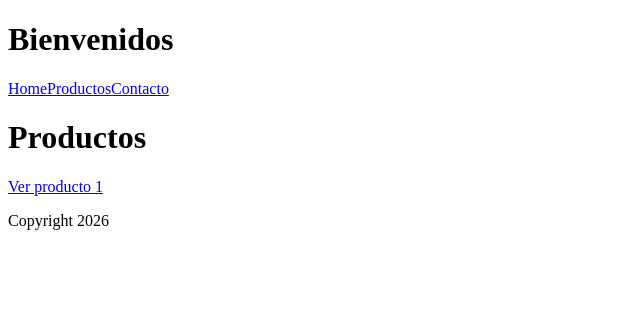
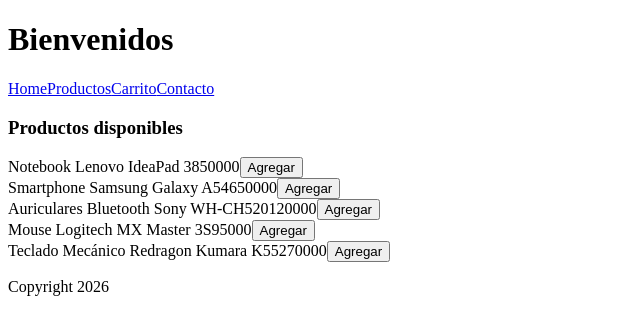
Before and after one commit to romidenardi/modulo3-trabajofinal, a React (Vite) app: page /productos in a window 1280 px wide. Shown: the top 334 px of the page, without its empty margins (0-640 px from the left). Built offline with nearby package versions, Linux system fonts and the light colour scheme.

Commit message:
Cart store, products y cart

```diff
--- a/src/App.jsx
+++ b/src/App.jsx
@@ -7,6 +7,7 @@
 import { Home } from "./components/pages/Home";
 import { Product } from "./components/pages/Product";
 import { Products } from "./components/pages/Products";
+import { Cart } from "./components/pages/Cart";
 
 function App() {
 
@@ -17,6 +18,7 @@
         <Routes>
           <Route path="/" element={<Home/>} />
           <Route path="/productos" element={<Products/>} />
+          <Route path="/carrito" element={<Cart/>} />
           <Route path="/producto/:id" element={<Product/>} />
           <Route path="/contacto" element={<Contact/>} />
         </Routes>
--- a/src/components/common/Nav.jsx
+++ b/src/components/common/Nav.jsx
@@ -7,6 +7,7 @@
       <nav>
         <Link to="/">Home</Link>
         <Link to="/productos">Productos</Link>
+        <Link to="/cart">Carrito</Link>
         <Link to="/contacto">Contacto</Link>
       </nav>
     </div>
--- /dev/null
+++ b/src/components/pages/Cart.jsx
@@ -0,0 +1,46 @@
+import React from "react";
+import { useCartStore } from "../../store/cartStore";
+
+
+export const Cart = () => {
+
+  const items = useCartStore ((state) => state.items);
+  const addProducts = useCartStore ((state) => state.addProducts);
+  const deleteProduct = useCartStore ((state) => state.deleteProduct);
+  const changeQuantity = useCartStore ((state) => state.changeQuantity);
+  const emptyCart = useCartStore ((state) => state.emptyCart);
+  const getItemsTotal = useCartStore ((state) => state.getItemsTotal);
+  const getPriceTotal = useCartStore ((state) => state.getPriceTotal);
+
+  if (items.lenght === 0) {
+    return (
+      <div>
+        <h3>Tu carrito</h3>
+        <p>Aún no agregaste productos</p>
+      </div>
+    );
+  }
+
+  return (
+      <div>
+        <h3>Tu carrito ({getItemsTotal()} productos)</h3>
+        {items.map((item) => (
+          <div key={item.id}>
+            <h5>{item.name}</h5>
+            <button onClick={() => changeQuantity (item.id, item.quantity - 1)}>-1</button>
+            <p>{item.quantity}</p>
+            <button onClick={() => changeQuantity (item.id, item.quantity + 1)}>+1</button>
+            <p>$ {item.quantity * item.price}</p>
+            <button onClick={deleteProduct}>Eliminar</button>
+          </div>
+        ))}
+        <div>
+          <strong>Total: ${getPriceTotal()}</strong>
+        </div>
+        <div>
+          <button onClick={emptyCart}></button>
+        </div>
+      </div>
+  );
+
+};
--- a/src/components/pages/Products.jsx
+++ b/src/components/pages/Products.jsx
@@ -1,11 +1,55 @@
-import React from 'react'
-import { Link } from 'react-router-dom'
+import React from "react";
+import { useCartStore } from "../../store/cartStore";
 
-export const Products = () => {
+const productList = [
+  {
+    id: 1,
+    name: "Notebook Lenovo IdeaPad 3",
+    description: "Notebook con procesador Intel i5, 8GB de RAM y SSD de 256GB. Ideal para estudio y trabajo.",
+    price: 850000
+  },
+  {
+    id: 2,
+    name: "Smartphone Samsung Galaxy A54",
+    description: "Celular con pantalla AMOLED de 6.4”, 128GB de almacenamiento y cámara de 50MP.",
+    price: 650000
+  },
+  {
+    id: 3,
+    name: "Auriculares Bluetooth Sony WH-CH520",
+    description: "Auriculares inalámbricos con hasta 50 horas de batería y sonido de alta calidad.",
+    price: 120000
+  },
+  {
+    id: 4,
+    name: "Mouse Logitech MX Master 3S",
+    description: "Mouse ergonómico inalámbrico con alta precisión y múltiples dispositivos.",
+    price: 95000
+  },
+  {
+    id: 5,
+    name: "Teclado Mecánico Redragon Kumara K552",
+    description: "Teclado mecánico compacto con switches Outemu Blue y retroiluminación LED.",
+    price: 70000
+  }
+];
+
+export const Products = () =>  {
+
+  const addProduct = useCartStore ((state) => state.addProduct);
+
   return (
     <div>
-      <h1>Productos</h1>
-      <Link to="/producto/1">Ver producto 1</Link>
+      <h3>Productos disponibles</h3>
+      <div>
+        {productList.map((product) => (
+          <div key={product.id}>
+            <span>{product.name}</span>
+            <span>{product.price}</span>
+            <button onClick={() => addProduct()}>Agregar</button>
+          </div>
+        ))}
+      </div>
     </div>
   );
 };
--- /dev/null
+++ b/src/store/cartStore.js
@@ -0,0 +1,53 @@
+import {create} from "zustand";
+
+export const useCartStore = create ((set, get) => ({
+
+  //Estado
+
+  items: [],
+
+  //Métodos
+
+  addProducts: (product) => set ((state) => {
+
+    const exists = state.items.find ((item) => item.id === product.id);
+
+    if (exists) {
+      return {
+        items: state.items.map ((item) => item.id === product.id ? {...item, quantity: item.quantity + 1} : item,),
+      };
+    };
+
+    return {
+      items: [...state.items, {...product, quantity: 1}],
+    };
+
+  }),
+
+  deleteProduct: (productId) => set ((state) => ({
+
+    items: state.items.filter ((item) => item.id !== productId),
+
+  })),
+
+  changeQuantity: (productId, quantity) => set ((state) => ({
+
+    items: state.items.map ((item) =>  item.id === product.id ? {...item, quantity: quantity} : item,),
+
+  })),
+
+  emptyCart: () => set ({items: []}),
+
+  getItemsTotal: () => {
+
+    const state = get();
+      return state.items.reduce((accumulator, item) => accumulator + item.quantity, 0,
+    )},
+
+  getPriceTotal: () => {
+
+    const state = get();
+      return state.items.reduce((accumulator,item) => accumulator + item.price * item.quantity, 0,
+    )},
+
+}));
```
